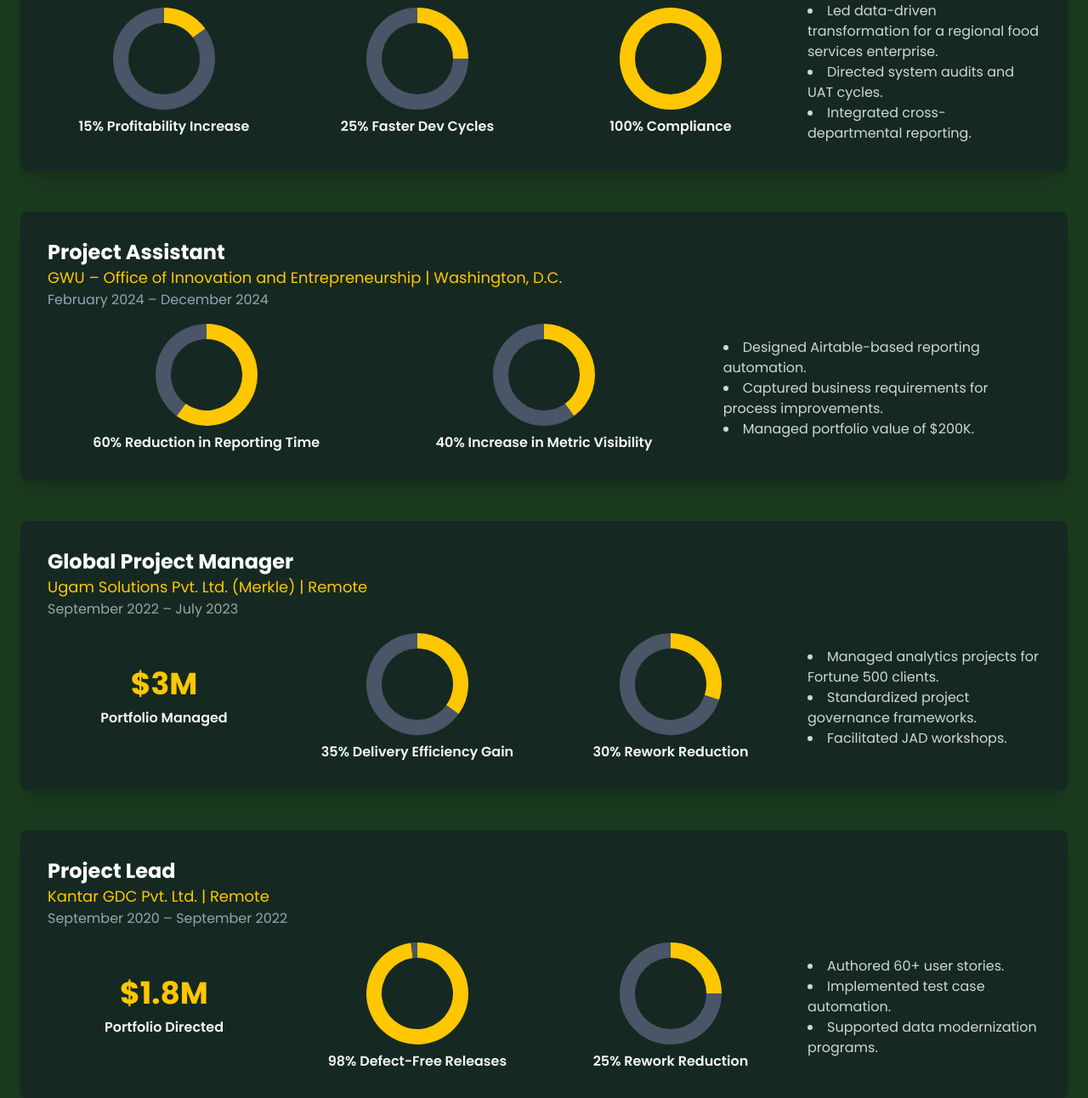
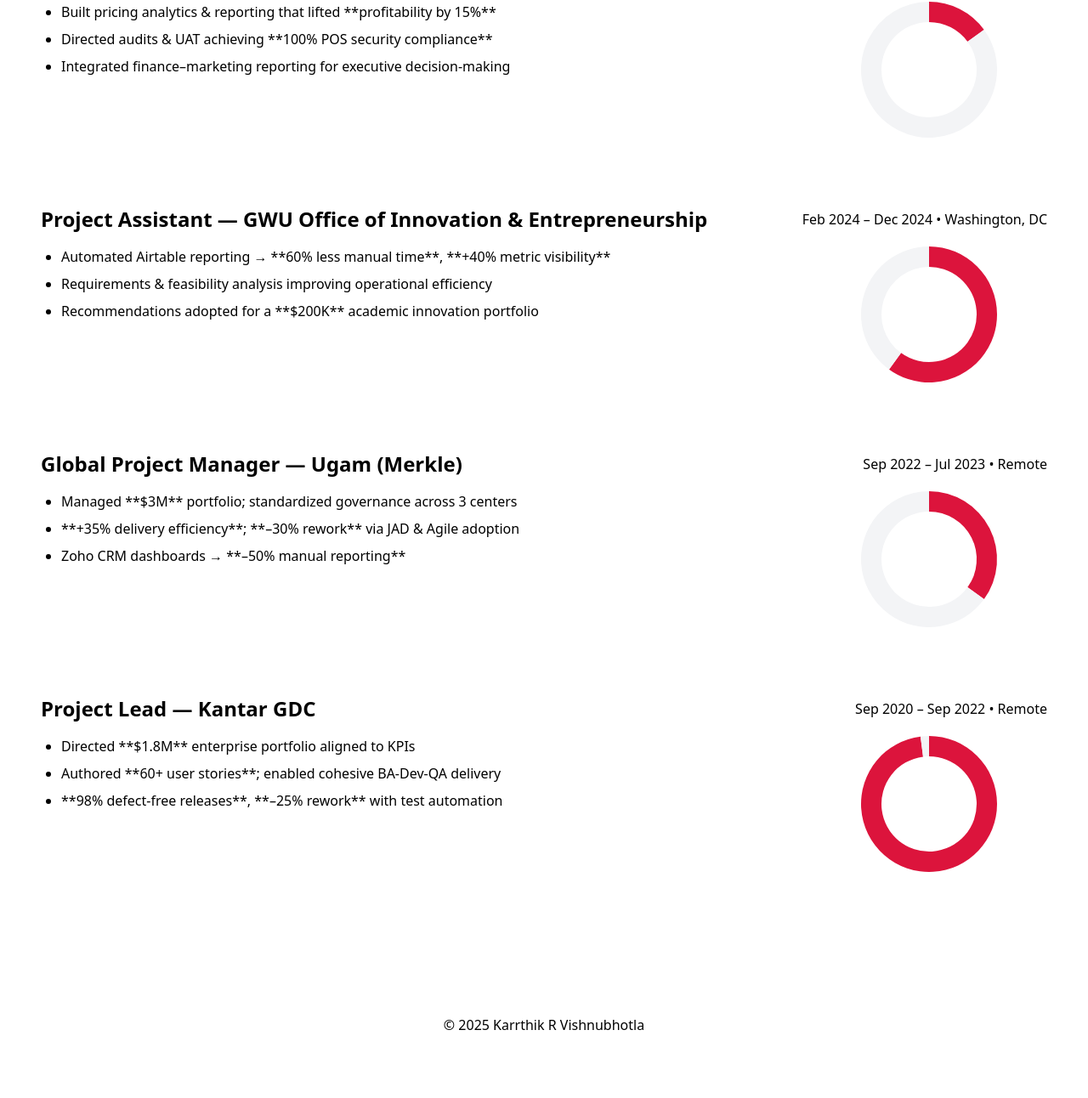
Before and after one commit to karrthik10/Professional-Portfolio, a plain HTML site: page experience.html in a window 1280 px wide. Shown: the part 371-1663 px from the top of the page at 85% size. After the commit the page ends 1613 px from the top, so only its background shows below. Drawn offline with nearby package versions, Linux system fonts and the light colour scheme.

Commit message:
Update experience.html

```diff
--- a/experience.html
+++ b/experience.html
@@ -1,169 +1,148 @@
 <!DOCTYPE html>
 <html lang="en">
 <head>
-    <meta charset="UTF-8">
-    <meta name="viewport" content="width=device-width, initial-scale=1.0">
-    <title>Experience | Karrthik R. Vishnubhotla</title>
+  <meta charset="utf-8"/>
+  <meta name="viewport" content="width=device-width, initial-scale=1"/>
+  <title>Experience | Karrthik R Vishnubhotla</title>
+
   <script src="https://cdn.tailwindcss.com"></script>
   <script src="https://cdn.jsdelivr.net/npm/chart.js"></script>
-    <link rel="preconnect" href="https://fonts.googleapis.com">
-    <link rel="preconnect" href="https://fonts.gstatic.com" crossorigin>
-    <link href="https://fonts.googleapis.com/css2?family=Poppins:wght@400;600;700&family=Bebas+Neue&display=swap" rel="stylesheet">
-    <style>
-        body { background-color: #1A3A1E; color: #F5F5F5; font-family: 'Poppins', sans-serif; }
-        .heading-font { font-family: 'Bebas Neue', sans-serif; }
-        .accent-yellow { color: #FFC700; }
-        .nav-link { @apply text-gray-300 hover:text-white transition duration-300 font-semibold tracking-wider; }
-        .chart-container { position: relative; height: 120px; width: 120px; }
-    </style>
+  <link href="assets/css/theme.css" rel="stylesheet"/>
+  <style> body{font-family:Poppins,system-ui,Segoe UI,Roboto,sans-serif} </style>
 </head>
 <body class="antialiased">
 
-    <header class="bg-black/30 backdrop-blur-sm sticky top-0 z-50">
-        <nav class="container mx-auto px-6 py-4 flex justify-between items-center">
-            <a href="index.html" class="text-2xl heading-font tracking-widest">KARRTHIK VISHNUBHOTLA</a>
-            <div class="hidden md:flex space-x-8">
-                <a href="experience.html" class="nav-link accent-yellow">EXPERIENCE</a>
-                <a href="skills.html" class="nav-link">SKILLS</a>
-                <a href="projects.html" class="nav-link">PROJECTS</a>
+  <header class="site-header sticky top-0 z-50">
+    <nav class="maxw px-6 py-4 flex items-center justify-between">
+      <a href="index.html" class="text-lg font-bold tracking-wide">KARRTHIK R VISHNUBHOTLA</a>
+      <div class="hidden md:flex gap-6">
+        <a class="nav-link active" href="experience.html">Experience</a>
+        <a class="nav-link" href="skills.html">Skills</a>
+        <a class="nav-link" href="projects.html">Projects</a>
+        <a class="btn btn-primary" href="assets/docs/Karrthik_Vishnubhotla_Resume.pdf" download>Download Résumé</a>
       </div>
     </nav>
   </header>
 
-    <main class="container mx-auto px-6 py-16">
-        <h1 class="text-5xl heading-font tracking-wider text-center mb-16">Professional Experience</h1>
+  <main class="maxw px-6 py-14">
+    <!-- Leadership summary -->
+    <section class="card card-light p-6">
+      <h1 class="text-3xl font-extrabold">Professional Experience</h1>
+      <p class="mt-3 text-[color:var(--muted)]">
+        6+ years leading analytics & platform initiatives across Fortune-500 and education sectors —
+        translating strategy into delivery, standardizing governance, and lifting execution velocity.
+      </p>
+      <div class="mt-4 grid sm:grid-cols-3 gap-4">
+        <div class="kpi card card-light"><strong>$3M</strong><span>Largest portfolio managed</span></div>
+        <div class="kpi card card-light"><strong>+35%</strong><span>Delivery efficiency gain</span></div>
+        <div class="kpi card card-light"><strong>98%</strong><span>Defect-free releases</span></div>
+      </div>
+    </section>
 
-        <div class="space-y-12">
-            <!-- RupaVira’s Services, LLC -->
-            <div class="bg-gray-900/50 p-8 rounded-lg shadow-xl">
-                <h2 class="text-2xl font-bold text-white">IT Business Analyst</h2>
-                <p class="text-lg accent-yellow">RupaVira’s Services, LLC | Ashburn, VA</p>
-                <p class="text-gray-400">March 2025 – Present</p>
-                <div class="mt-4 grid grid-cols-1 md:grid-cols-2 lg:grid-cols-4 gap-6 items-center">
-                    <div class="text-center">
-                        <div class="chart-container mx-auto"><canvas id="profitabilityChart"></canvas></div>
-                        <p class="mt-2 font-semibold">15% Profitability Increase</p>
-                    </div>
-                    <div class="text-center">
-                         <div class="chart-container mx-auto"><canvas id="devCycleChart"></canvas></div>
-                        <p class="mt-2 font-semibold">25% Faster Dev Cycles</p>
-                    </div>
-                    <div class="text-center">
-                         <div class="chart-container mx-auto"><canvas id="complianceChart"></canvas></div>
-                        <p class="mt-2 font-semibold">100% Compliance</p>
-                    </div>
-                    <div class="lg:col-span-1">
-                        <ul class="list-disc list-inside text-gray-300">
-                            <li>Led data-driven transformation for a regional food services enterprise.</li>
-                            <li>Directed system audits and UAT cycles.</li>
-                            <li>Integrated cross-departmental reporting.</li>
+    <hr class="divider"/>
+
+    <!-- Role blocks -->
+    <section class="space-y-8">
+      <!-- RupaVira’s Services -->
+      <article class="card card-light p-6">
+        <header class="flex items-center justify-between flex-wrap gap-2">
+          <h2 class="text-2xl font-bold">IT Business Analyst — RupaVira’s Services, LLC</h2>
+          <span class="chip">Mar 2025 – Present • Ashburn, VA</span>
+        </header>
+        <div class="grid md:grid-cols-4 gap-6 mt-4">
+          <div class="col-span-3">
+            <ul class="list-disc pl-6 space-y-2 text-[color:var(--ink)]">
+              <li>Built pricing analytics & reporting that lifted **profitability by 15%**</li>
+              <li>Directed audits & UAT achieving **100% POS security compliance**</li>
+              <li>Integrated finance–marketing reporting for executive decision-making</li>
             </ul>
           </div>
+          <div class="col-span-1">
+            <canvas id="rvProfit" height="160"></canvas>
           </div>
         </div>
+      </article>
 
-            <!-- GWU Office of Innovation -->
-            <div class="bg-gray-900/50 p-8 rounded-lg shadow-xl">
-                <h2 class="text-2xl font-bold text-white">Project Assistant</h2>
-                <p class="text-lg accent-yellow">GWU – Office of Innovation and Entrepreneurship | Washington, D.C.</p>
-                <p class="text-gray-400">February 2024 – December 2024</p>
-                <div class="mt-4 grid grid-cols-1 md:grid-cols-2 lg:grid-cols-3 gap-6 items-center">
-                    <div class="text-center">
-                        <div class="chart-container mx-auto"><canvas id="reportingTimeChart"></canvas></div>
-                        <p class="mt-2 font-semibold">60% Reduction in Reporting Time</p>
-                    </div>
-                    <div class="text-center">
-                         <div class="chart-container mx-auto"><canvas id="visibilityChart"></canvas></div>
-                        <p class="mt-2 font-semibold">40% Increase in Metric Visibility</p>
-                    </div>
-                    <div class="lg:col-span-1">
-                         <ul class="list-disc list-inside text-gray-300">
-                            <li>Designed Airtable-based reporting automation.</li>
-                            <li>Captured business requirements for process improvements.</li>
-                            <li>Managed portfolio value of $200K.</li>
+      <!-- GWU OIE -->
+      <article class="card card-light p-6">
+        <header class="flex items-center justify-between flex-wrap gap-2">
+          <h2 class="text-2xl font-bold">Project Assistant — GWU Office of Innovation & Entrepreneurship</h2>
+          <span class="chip">Feb 2024 – Dec 2024 • Washington, DC</span>
+        </header>
+        <div class="grid md:grid-cols-4 gap-6 mt-4">
+          <div class="col-span-3">
+            <ul class="list-disc pl-6 space-y-2">
+              <li>Automated Airtable reporting → **60% less manual time**, **+40% metric visibility**</li>
+              <li>Requirements & feasibility analysis improving operational efficiency</li>
+              <li>Recommendations adopted for a **$200K** academic innovation portfolio</li>
             </ul>
           </div>
+          <div class="col-span-1">
+            <canvas id="gwuTime" height="160"></canvas>
           </div>
         </div>
+      </article>
 
-            <!-- Ugam Solutions (Merkle) -->
-            <div class="bg-gray-900/50 p-8 rounded-lg shadow-xl">
-                <h2 class="text-2xl font-bold text-white">Global Project Manager</h2>
-                <p class="text-lg accent-yellow">Ugam Solutions Pvt. Ltd. (Merkle) | Remote</p>
-                <p class="text-gray-400">September 2022 – July 2023</p>
-                <div class="mt-4 grid grid-cols-1 md:grid-cols-2 lg:grid-cols-4 gap-6 items-center">
-                     <div class="text-center">
-                        <p class="text-4xl font-bold accent-yellow">$3M</p>
-                        <p class="mt-2 font-semibold">Portfolio Managed</p>
-                    </div>
-                     <div class="text-center">
-                        <div class="chart-container mx-auto"><canvas id="deliveryEfficiencyChart"></canvas></div>
-                        <p class="mt-2 font-semibold">35% Delivery Efficiency Gain</p>
-                    </div>
-                    <div class="text-center">
-                         <div class="chart-container mx-auto"><canvas id="reworkCycleChart"></canvas></div>
-                        <p class="mt-2 font-semibold">30% Rework Reduction</p>
-                    </div>
-                    <div class="lg:col-span-1">
-                         <ul class="list-disc list-inside text-gray-300">
-                            <li>Managed analytics projects for Fortune 500 clients.</li>
-                            <li>Standardized project governance frameworks.</li>
-                            <li>Facilitated JAD workshops.</li>
+      <!-- Merkle -->
+      <article class="card card-light p-6">
+        <header class="flex items-center justify-between flex-wrap gap-2">
+          <h2 class="text-2xl font-bold">Global Project Manager — Ugam (Merkle)</h2>
+          <span class="chip">Sep 2022 – Jul 2023 • Remote</span>
+        </header>
+        <div class="grid md:grid-cols-4 gap-6 mt-4">
+          <div class="col-span-3">
+            <ul class="list-disc pl-6 space-y-2">
+              <li>Managed **$3M** portfolio; standardized governance across 3 centers</li>
+              <li>**+35% delivery efficiency**; **–30% rework** via JAD & Agile adoption</li>
+              <li>Zoho CRM dashboards → **–50% manual reporting**</li>
             </ul>
           </div>
+          <div class="col-span-1">
+            <canvas id="merkleEff" height="160"></canvas>
           </div>
         </div>
+      </article>
 
       <!-- Kantar GDC -->
-            <div class="bg-gray-900/50 p-8 rounded-lg shadow-xl">
-                <h2 class="text-2xl font-bold text-white">Project Lead</h2>
-                <p class="text-lg accent-yellow">Kantar GDC Pvt. Ltd. | Remote</p>
-                <p class="text-gray-400">September 2020 – September 2022</p>
-                <div class="mt-4 grid grid-cols-1 md:grid-cols-2 lg:grid-cols-4 gap-6 items-center">
-                    <div class="text-center">
-                        <p class="text-4xl font-bold accent-yellow">$1.8M</p>
-                        <p class="mt-2 font-semibold">Portfolio Directed</p>
-                    </div>
-                    <div class="text-center">
-                        <div class="chart-container mx-auto"><canvas id="defectFreeChart"></canvas></div>
-                        <p class="mt-2 font-semibold">98% Defect-Free Releases</p>
-                    </div>
-                    <div class="text-center">
-                        <div class="chart-container mx-auto"><canvas id="kantarReworkChart"></canvas></div>
-                        <p class="mt-2 font-semibold">25% Rework Reduction</p>
-                    </div>
-                    <div class="lg:col-span-1">
-                        <ul class="list-disc list-inside text-gray-300">
-                            <li>Authored 60+ user stories.</li>
-                            <li>Implemented test case automation.</li>
-                            <li>Supported data modernization programs.</li>
+      <article class="card card-light p-6">
+        <header class="flex items-center justify-between flex-wrap gap-2">
+          <h2 class="text-2xl font-bold">Project Lead — Kantar GDC</h2>
+          <span class="chip">Sep 2020 – Sep 2022 • Remote</span>
+        </header>
+        <div class="grid md:grid-cols-4 gap-6 mt-4">
+          <div class="col-span-3">
+            <ul class="list-disc pl-6 space-y-2">
+              <li>Directed **$1.8M** enterprise portfolio aligned to KPIs</li>
+              <li>Authored **60+ user stories**; enabled cohesive BA-Dev-QA delivery</li>
+              <li>**98% defect-free releases**, **–25% rework** with test automation</li>
             </ul>
           </div>
+          <div class="col-span-1">
+            <canvas id="kantarDefect" height="160"></canvas>
           </div>
         </div>
-
-        </div>
+      </article>
+    </section>
   </main>
 
+  <footer class="site-footer mt-16">
+    <div class="maxw px-6 py-6 text-center">
+      <p>© <span id="y"></span> Karrthik R Vishnubhotla</p>
+    </div>
+  </footer>
+
   <script>
-        const chartOptions = {
-            responsive: true,
-            maintainAspectRatio: false,
-            plugins: { legend: { display: false }, tooltip: { enabled: false } },
-            cutout: '70%',
-        };
-        const yellowColor = '#FFC700';
-        const darkColor = '#4A5568';
-
-        new Chart(document.getElementById('profitabilityChart'), { type: 'doughnut', options: chartOptions, data: { datasets: [{ data: [15, 85], backgroundColor: [yellowColor, darkColor], borderWidth: 0 }] } });
-        new Chart(document.getElementById('devCycleChart'), { type: 'doughnut', options: chartOptions, data: { datasets: [{ data: [25, 75], backgroundColor: [yellowColor, darkColor], borderWidth: 0 }] } });
-        new Chart(document.getElementById('complianceChart'), { type: 'doughnut', options: chartOptions, data: { datasets: [{ data: [100, 0], backgroundColor: [yellowColor, darkColor], borderWidth: 0 }] } });
-        new Chart(document.getElementById('reportingTimeChart'), { type: 'doughnut', options: chartOptions, data: { datasets: [{ data: [60, 40], backgroundColor: [yellowColor, darkColor], borderWidth: 0 }] } });
-        new Chart(document.getElementById('visibilityChart'), { type: 'doughnut', options: chartOptions, data: { datasets: [{ data: [40, 60], backgroundColor: [yellowColor, darkColor], borderWidth: 0 }] } });
-        new Chart(document.getElementById('deliveryEfficiencyChart'), { type: 'doughnut', options: chartOptions, data: { datasets: [{ data: [35, 65], backgroundColor: [yellowColor, darkColor], borderWidth: 0 }] } });
-        new Chart(document.getElementById('reworkCycleChart'), { type: 'doughnut', options: chartOptions, data: { datasets: [{ data: [30, 70], backgroundColor: [yellowColor, darkColor], borderWidth: 0 }] } });
-        new Chart(document.getElementById('defectFreeChart'), { type: 'doughnut', options: chartOptions, data: { datasets: [{ data: [98, 2], backgroundColor: [yellowColor, darkColor], borderWidth: 0 }] } });
-        new Chart(document.getElementById('kantarReworkChart'), { type: 'doughnut', options: chartOptions, data: { datasets: [{ data: [25, 75], backgroundColor: [yellowColor, darkColor], borderWidth: 0 }] } });
+    const RED = '#DC143C', GOLD='#FFD700', BG='#F3F4F6';
+    const donut = (id, pct)=> new Chart(document.getElementById(id),{
+      type:'doughnut',
+      data:{datasets:[{data:[pct,100-pct],backgroundColor:[RED,BG],borderWidth:0,cutout:'70%'}]},
+      options:{plugins:{legend:{display:false},tooltip:{enabled:false}},responsive:true,maintainAspectRatio:false}
+    });
+    donut('rvProfit',15);
+    donut('gwuTime',60);
+    donut('merkleEff',35);
+    donut('kantarDefect',98);
+    document.getElementById('y').textContent=new Date().getFullYear();
   </script>
 </body>
 </html>
```
Lines whose indentation alone changed are shown as unchanged.
